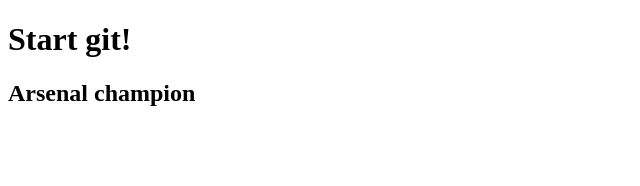
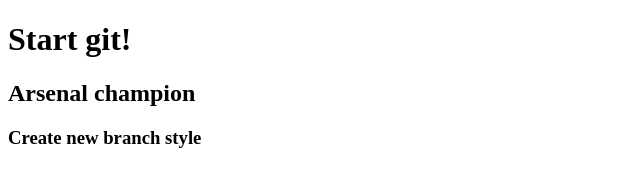
Before and after one commit to OlehNiss/advance, a plain HTML site: page index.html in a window 1280 px wide. Shown: the whole page, without its empty margins (0-640 px from the left). Drawn offline with Linux system fonts and the light colour scheme.

Commit message:
add new branch

```diff
--- a/index.html
+++ b/index.html
@@ -9,6 +9,7 @@
 <body>
     <h1>Start git!</h1>
     <h2>Arsenal champion</h2>
+    <h3>Create new branch style</h3>
 
     <script src=""></script>
 </body>
```
